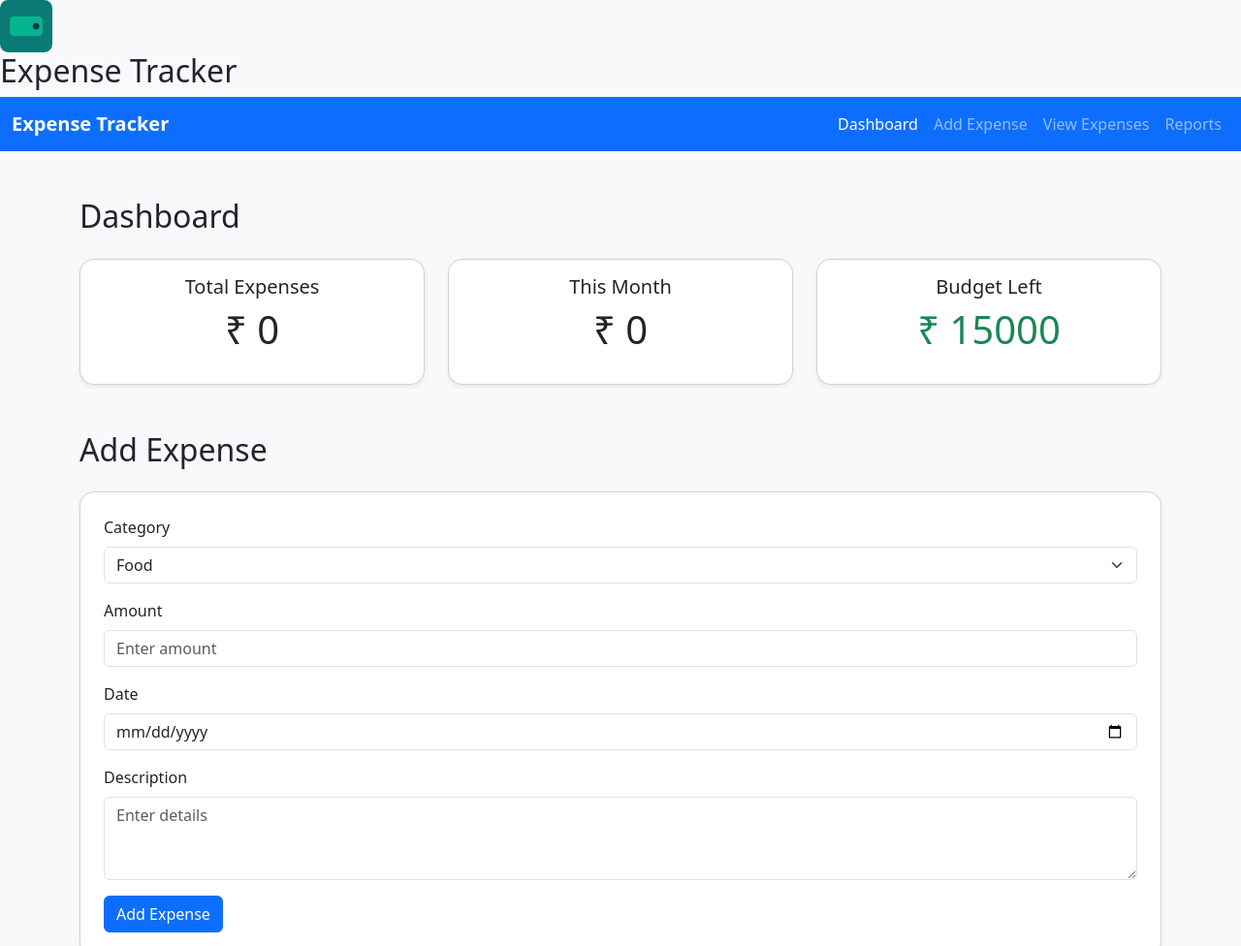
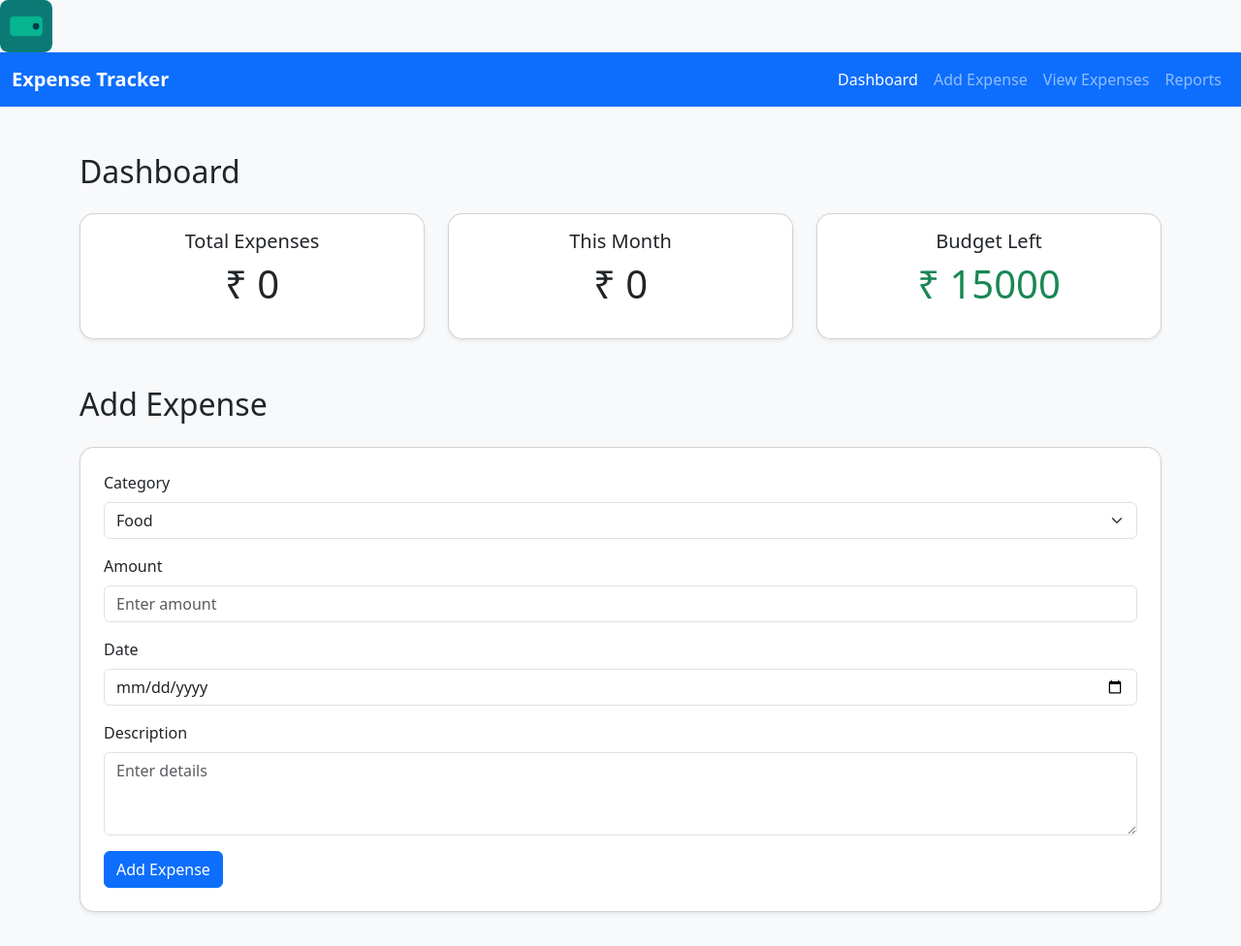
Before and after one commit to Vanshanand12/Expense-tracker, a plain HTML site: page index.html in a window 1280 px wide. Shown: the top 976 px of the page at 97% size. Drawn offline with nearby package versions, Linux system fonts and the light colour scheme.

Commit message:
Remove 'Expense Tracker' heading from header
Signed-off-by: Vanshanand12 <vansh.anand93@gmail.com>

```diff
--- a/index.html
+++ b/index.html
@@ -17,7 +17,6 @@
   <!-- Navbar -->
   <header class="app-header">
   <img src="assets/logo.svg" class="logo" alt="logo">
-  <h2>Expense Tracker</h2>
 </header>
 
   <nav class="navbar navbar-expand-lg navbar-dark bg-primary">
```
